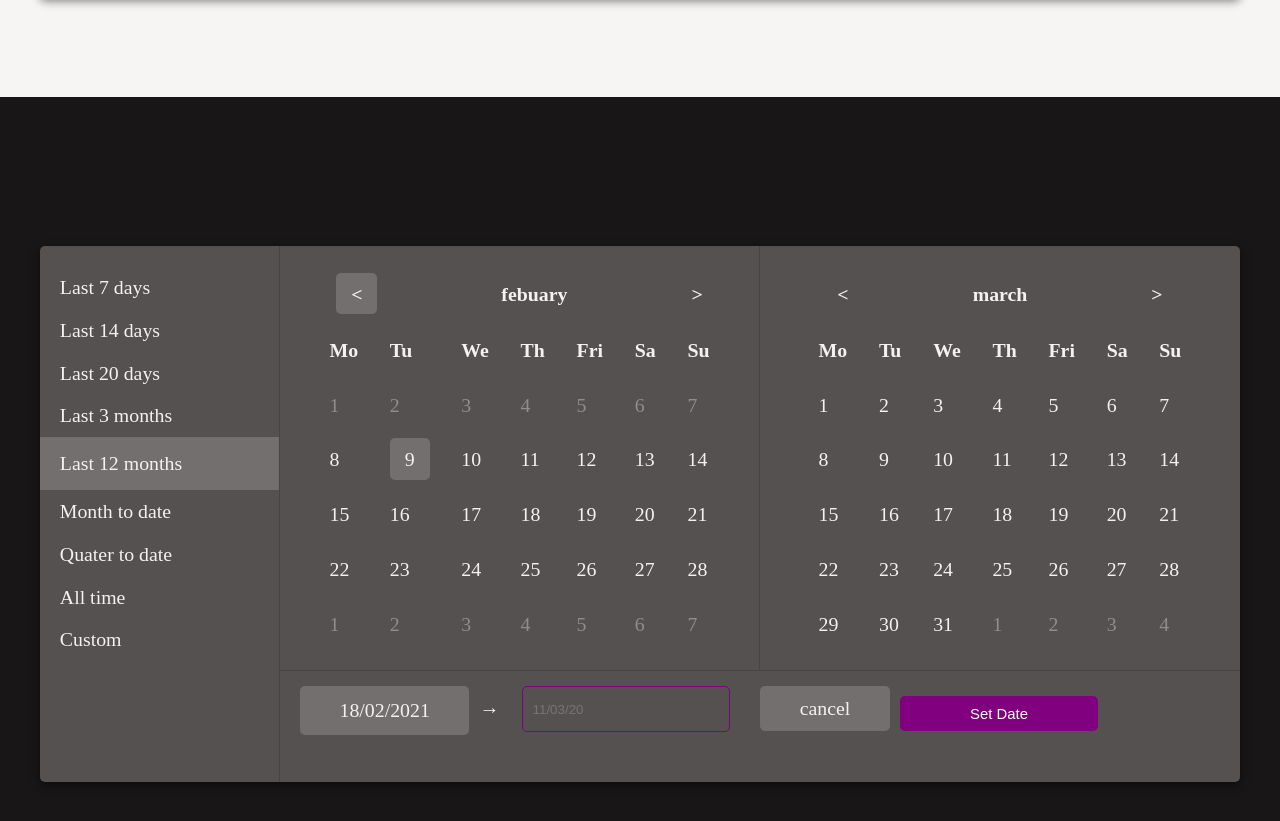
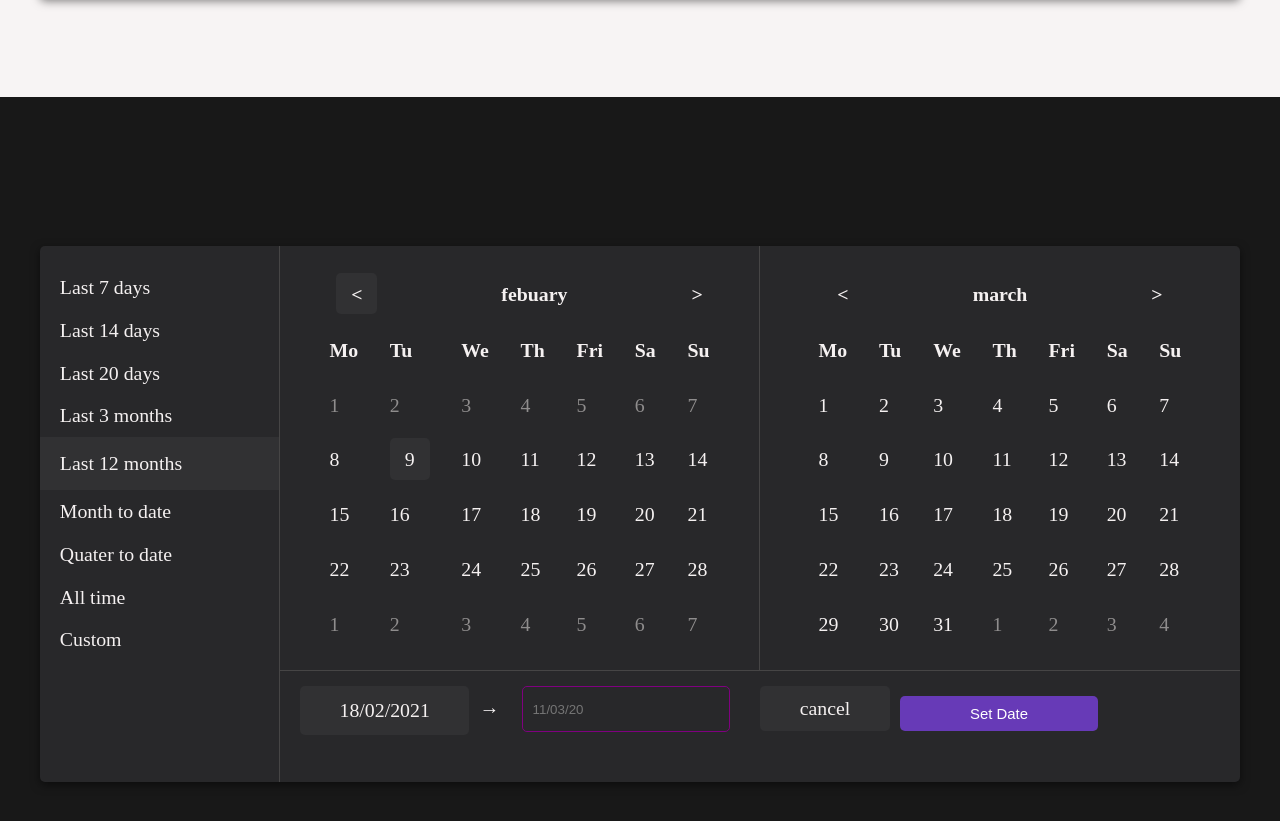
Before and after one commit to techbulb2/bookieinterior, a plain HTML site: page index.html in a window 1280 px wide. Shown: the part 587-1408 px from the top of the page. Drawn offline with Linux system fonts and the light colour scheme.

Commit message:
all colors were changed to appropriate colors.

```diff
--- a/assets/css/main.css
+++ b/assets/css/main.css
@@ -50,8 +50,12 @@ body {
     padding: .5rem 0;
 }
 
-.month1 {
+.month1, .month4 {
     padding: 2rem 0;
+}
+
+.month4 {
+    /* background-color: #313133; */
 }
 
 p {
@@ -195,13 +199,13 @@ input {
 }
 
 input:hover {
-    border: 1px solid purple;
+    border: 1px solid #3d3061;
     outline: none;
 }
 
 .btn-primary {
     width: 20rem;
-    background-color: purple;
+    background-color: #673ab7;
     border-radius: .5rem;
     color: white;
     border: none;
@@ -225,13 +229,13 @@ input:hover {
     margin: 10rem auto;
     margin-bottom: 0;
     padding: 5rem 0;
-    background-color: rgb(24, 22, 22);
+    background-color: #181818;
 }
 
 
 .dark-container {
     max-width: 1200px;
-    background-color: rgb(85, 81, 81);
+    background-color: #28282a;
     margin: 10rem auto;
     /* margin-bottom: 0; */
     /* padding: 3rem; */
@@ -247,7 +251,7 @@ input:hover {
 
 
 .month3 {
-    background-color: rgb(116, 111, 111);
+    background-color: #313133;
     /* color: white; */
     width: 100%;
     padding: .5rem 0;
@@ -258,13 +262,13 @@ input:hover {
 }
 
 .than1 {
-    background-color: rgb(116, 111, 111);
+    background-color: #313133;
     padding: 1rem 1.5rem;
     border-radius: .5rem;
 }
 
 .date1 {
-    background-color: rgb(116, 111, 111);
+    background-color: #313133;
     font-size: 1.5rem;
     border-radius: .5rem;
     /* margin-left: 1rem; */
--- a/index.html
+++ b/index.html
@@ -198,7 +198,7 @@
                     <p>Last 20 days</p>
                     <p>Last 3 months</p>
                     <div class="month3">
-                        <p><span class="month1">Last 12 months</span></p>
+                        <p><span class="month4">Last 12 months</span></p>
                     </div>
                     <p>Month to date</p>
                     <p>Quater to date</p>
```
